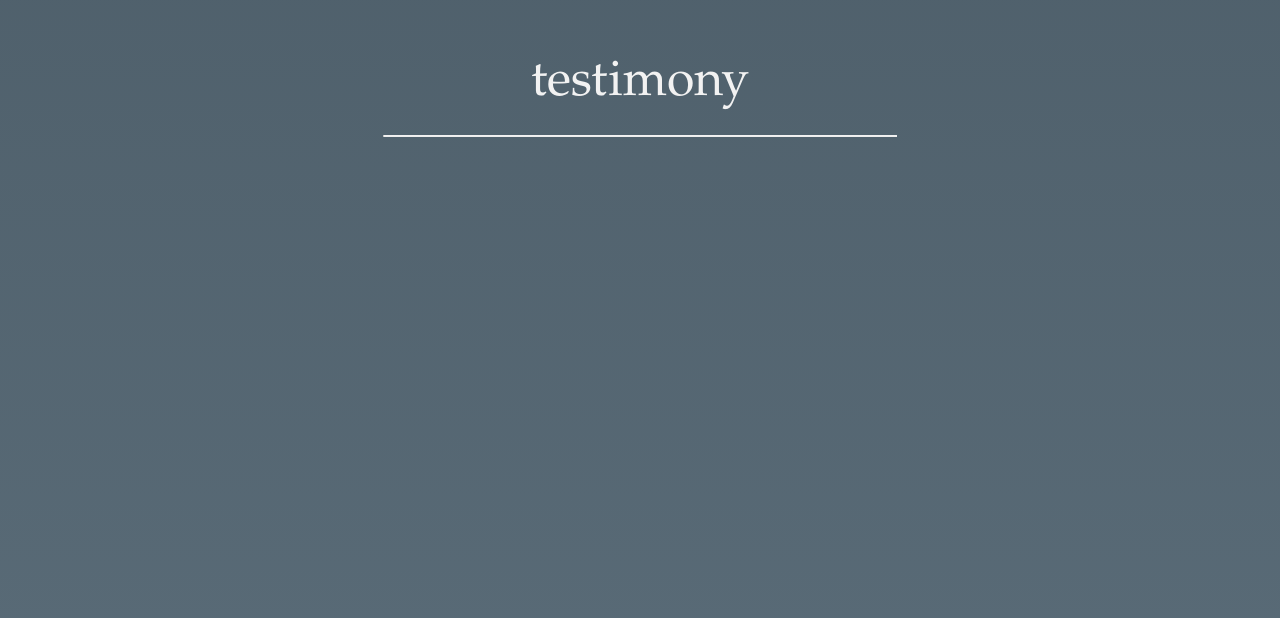
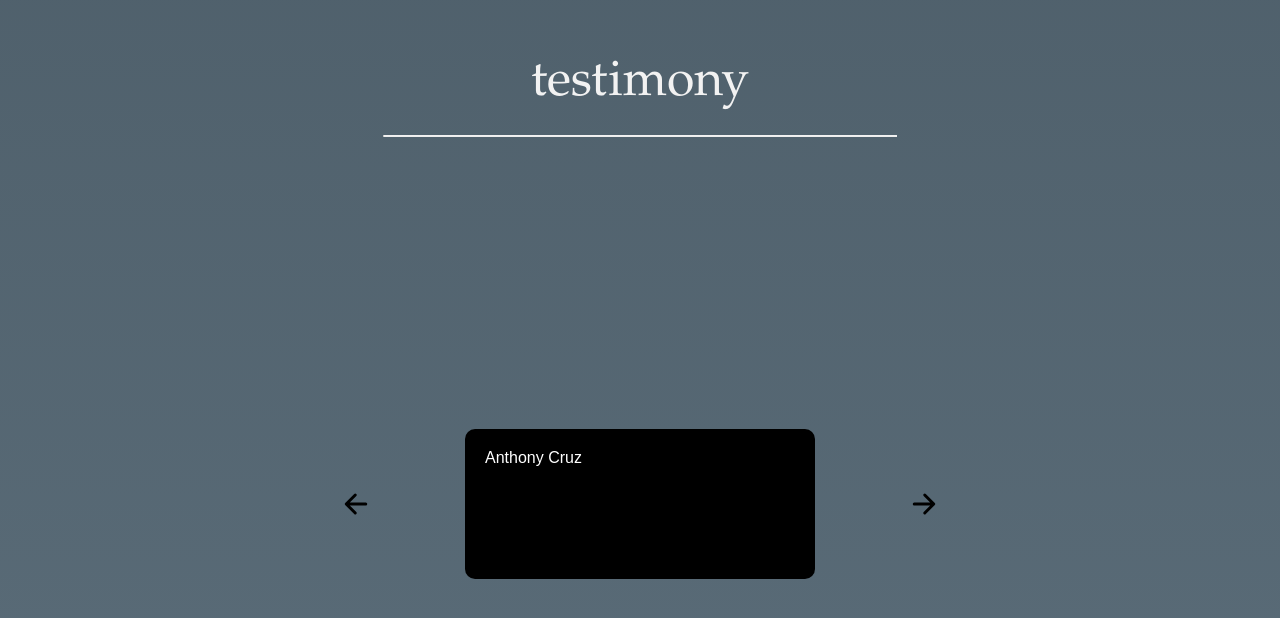
Before and after one commit to emmpaz/pazconstruction, a React (Create React App) app: page / in a window 1280 px wide. Shown: the part 1946-2564 px from the top of the page. Built offline with nearby package versions, Linux system fonts and the light colour scheme.

Commit message:
added cards

```diff
--- a/src/cards/Carousel.js
+++ b/src/cards/Carousel.js
@@ -1,5 +1,5 @@
 import React from 'react'
-import {FiArrowRightCircle, FiArrowLeftCircle, FiSliders} from 'react-icons/fi';
+import {IoArrowForward, IoArrowBack} from 'react-icons/io5';
 import '../css/carousel.css';
 import {images} from '../exports/images';
 import CarouselHeader from './CarouselHeader';
@@ -16,7 +16,7 @@ class Carousel extends React.Component {
     }
     next = () => {
         this.setState(prevState => ({
-            num : (prevState.num + 1 == images.length) ? 0 : prevState.num + 1
+            num : (prevState.num + 1 === images.length) ? 0 : prevState.num + 1
         }))
     }
 
@@ -31,8 +31,8 @@ class Carousel extends React.Component {
             <div className="background">
                 <CarouselHeader/>
                 <div className="grid">
-                    <FiArrowLeftCircle className="left-arrow" id="left" onClick={this.prev}/>
-                    <FiArrowRightCircle className="right-arrow" id="right" onClick={this.next}/>
+                    <IoArrowBack className="left-arrow" id="left" onClick={this.prev}/>
+                    <IoArrowForward className="right-arrow" id="right" onClick={this.next}/>
                 </div>
                     {images.map((slide, index)=>{
                         return (
--- a/src/cards/Info.js
+++ b/src/cards/Info.js
@@ -71,7 +71,7 @@ class Info extends React.Component {
                     </span>
                 </div>
                 <div>
-                    <a target="_blank" href="https://www.facebook.com/PAZ-Construction-Drywall-Inc-299476817419772" className="facebook" style={font}>facebook</a>
+                    <a href="https://www.facebook.com/PAZ-Construction-Drywall-Inc-299476817419772" className="facebook" style={font}>facebook</a>
                 </div>
             </div>
         );
--- a/src/cards/Testimonies.js
+++ b/src/cards/Testimonies.js
@@ -1,6 +1,8 @@
 import React from 'react';
 import '../css/testimony.css';
+import TestimonyCard from './TestimonyCard';
 import TestimonyHeader from './TestimonyHeader';
+import {testimonies} from '../exports/testimonyList';
 
 class Testimonies extends React.Component {
 
@@ -16,6 +18,7 @@ class Testimonies extends React.Component {
         return(
             <div className="background">
                 <TestimonyHeader/>
+                <TestimonyCard testimonies={testimonies}/>
             </div>
         )
     }
--- /dev/null
+++ b/src/cards/TestimonyCard.js
@@ -0,0 +1,29 @@
+import React from 'react';
+import '../css/card.css';
+import {IoArrowForward, IoArrowBack} from 'react-icons/io5';
+
+class TestimonyCard extends React.Component{
+
+    constructor(props){
+        super(props);
+    }
+
+
+    render(){
+        return(
+            <div className="container">
+                <div className="arrows">
+                    <IoArrowBack className="back"/>
+                    <IoArrowForward className="forward"/>
+                </div>
+                <div className="card">
+                    <span className="name">
+                        {this.props.testimonies[0].name}
+                    </span>
+                </div>
+            </div>
+        )
+    }
+}
+
+export default TestimonyCard;
--- /dev/null
+++ b/src/css/card.css
@@ -0,0 +1,53 @@
+.container{
+    position: absolute;
+    width: 600px;
+    height: 300px;
+    top: 30%;
+    display: flex;
+    justify-content: center;
+    align-items: center;
+}
+
+.arrows{
+    width: 100%;
+    height: 100%;
+    display: grid;
+    grid-template-columns: 50%;
+    position: relative;
+}
+.back{
+    z-index: 99;
+    cursor: pointer;
+    user-select: none;
+    font-size: 2rem;
+    grid-column: 1;
+    justify-self: left;
+    align-self: center;
+
+}
+
+.forward{
+    z-index: 99;
+    cursor: pointer;
+    user-select: none;
+    font-size: 2rem;
+    grid-column: 2;
+    justify-self: right;
+    align-self: center;
+}
+
+.card{
+    width: 350px;
+    height: 150px;
+    border-radius: 10px;
+    background-color: black;
+    position: absolute;
+}
+
+.name{
+    color: white;
+    font-family: Century Gothic,CenturyGothic,AppleGothic,sans-serif;
+    margin-top: 20px;
+    margin-left: 20px;
+    display: inline-block;
+}
--- a/src/css/carousel.css
+++ b/src/css/carousel.css
@@ -22,6 +22,11 @@
     justify-self: center;
     align-self: center;
     display:flex;
+}
+
+.right-arrow:hover,  .left-arrow:hover{
+    color: #f2f2f2;
+    transition-duration: 1s;
 }
 
 .left-arrow{
--- a/src/exports/testimonyList.js
+++ b/src/exports/testimonyList.js
@@ -1,8 +1,8 @@
 /*
     EDIT THIS LIST FOR TESTIMONIES
     {
-      name : 'Anthony Cruz',
-      stars : 5,
+      name : '',
+      stars : 0,
       traits : "",
       message : ""
     },
@@ -13,8 +13,8 @@ export const testimonies = [
     {
       name : 'Anthony Cruz',
       stars : 5,
-      traits : "",
-      message : ""
+      traits : "clean",
+      message : "hello"
     },
     {
        name : 'Isra Paz',
```
